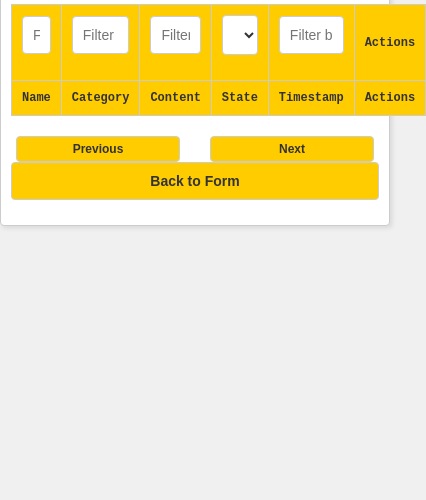
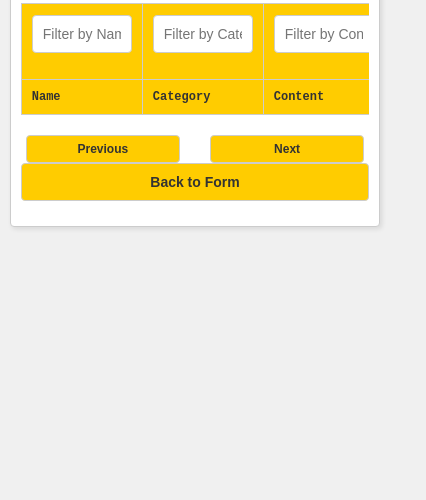
Before and after one commit to shanawaz-Git/Hunt, a plain HTML site: page notes.html in a window 390 px wide. Shown: the part 344-844 px from the top of the page, 426 px wide, since content can reach past the window. Drawn offline with Linux system fonts and the light colour scheme; no server answers.

Commit message:
fix style

```diff
--- a/styles.css
+++ b/styles.css
@@ -5,7 +5,7 @@ body {
   padding: 0;
   display: flex;
   justify-content: center;
-  align-items: center;
+  align-items: flex-start;
   min-height: 100vh;
   flex-direction: column;
 }
@@ -16,10 +16,11 @@ body {
   padding: 20px;
   background-color: #fff;
   border: 1px solid #ccc;
-  box-shadow: 2px 2px 5px rgba(0, 0, 0, 0.5);
+  box-shadow: 2px 2px 5px rgba(0, 0, 0, 0.1);
   border-radius: 4px;
   margin: 20px auto; /* ✅ centers it horizontally */
-  box-sizing: border-box; /* ✅ ensures padding doesn't break layout */
+  box-sizing: border-box;
+  overflow-x: auto; /* ✅ ensures padding doesn't break layout */
 }
 
 .two-thirds {
@@ -30,7 +31,9 @@ body {
   border: 1px solid #ccc;
   box-shadow: 2px 2px 5px rgba(0, 0, 0, 0.1);
   border-radius: 4px;
-  margin-bottom: 20px;
+  margin: 20px auto;
+  box-sizing: border-box;
+  overflow-x: auto;
 }
 
 h1 {
@@ -90,6 +93,7 @@ table {
   width: 100%;
   border-collapse: collapse;
   margin-top: 20px;
+  table-layout: auto;
 }
 
 th,
@@ -139,18 +143,25 @@ tbody tr:nth-child(even) {
 @media (max-width: 600px) {
   .container,
   .two-thirds {
-    width: 100%;
+    width: 95%;
     padding: 10px;
+    overflow-x: auto;
   }
 
-  table,
+  table {
+    font-size: 12px;
+    display: block; /* ✅ make table scrollable horizontally */
+    overflow-x: auto;
+    white-space: nowrap; /* ✅ keep cells inline for scroll */
+  }
+
   th,
   td {
-    font-size: 12px;
+    min-width: 100px; /* ✅ ensures consistent width in scroll */
   }
 
   .pagination button {
-    padding: 5px;
+    padding: 6px;
     font-size: 12px;
   }
 }
```
Also changed, not shown: newnote.html (+1 -1 lines).
